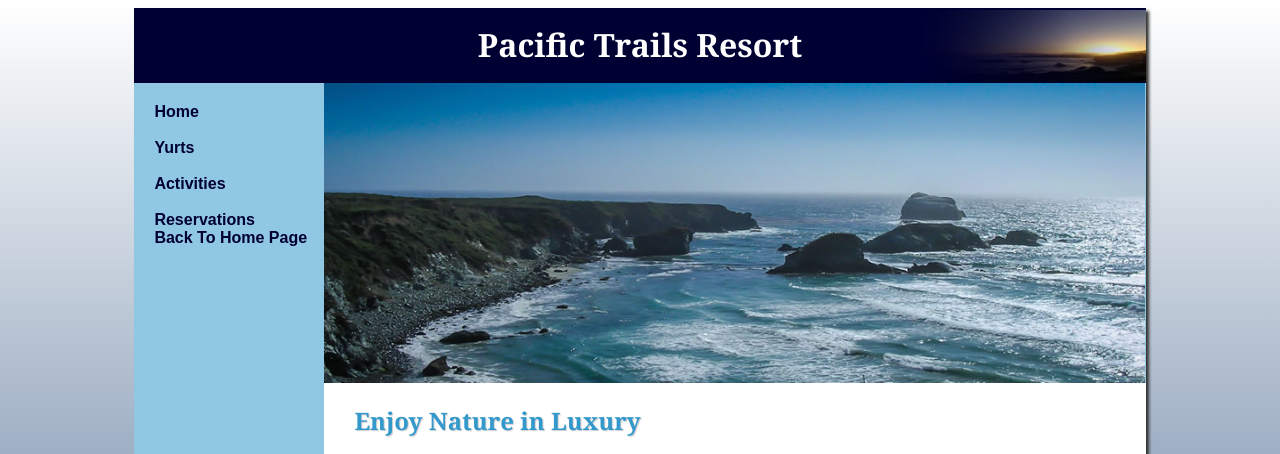
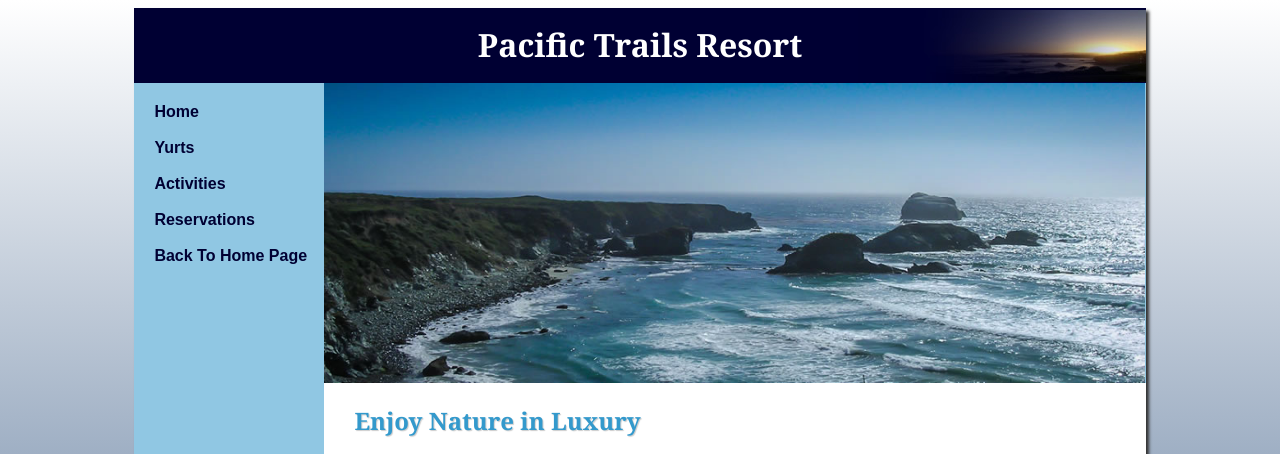
Before and after one commit to nnaeyl/nnaeyl, a plain HTML site: page chapter12/index.html in a window 1280 px wide. Shown: the top 454 px of the page. Drawn offline with Linux system fonts and the light colour scheme.

Commit message:
Update index.html

```diff
--- a/chapter12/index.html
+++ b/chapter12/index.html
@@ -16,7 +16,7 @@
 <a href="index.html">Home</a><br><br>
 <a href="yurts.html">Yurts</a><br><br>
 <a href="activities.html">Activities</a><br><br>
-<a href="reservations.html">Reservations</a><br>
+<a href="reservations.html">Reservations</a><br><br>
 <a href="..//index.html" class="btn btn-half"> Back To Home Page</a>
 
 
```
